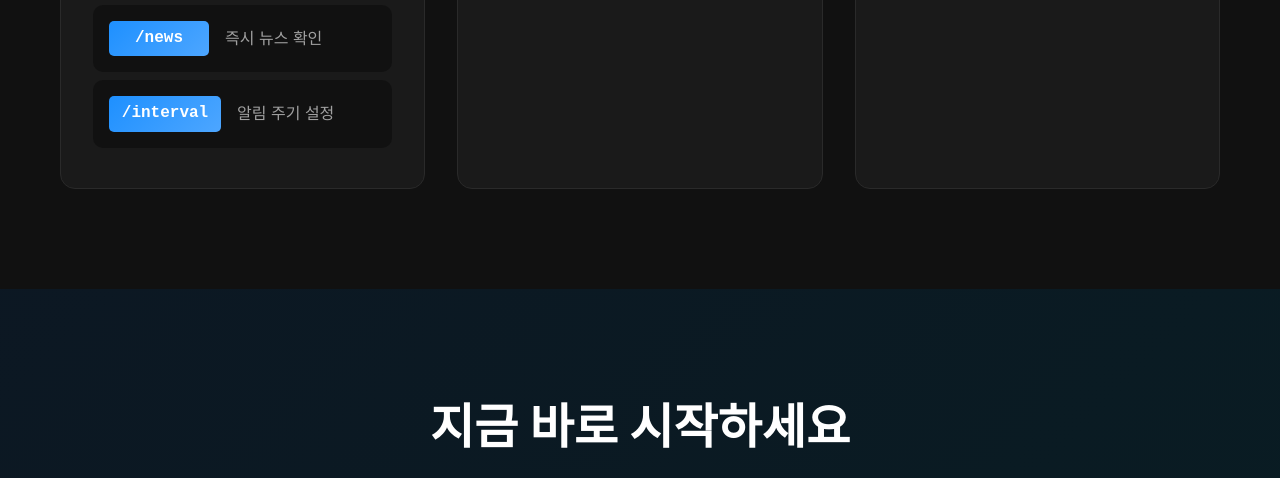
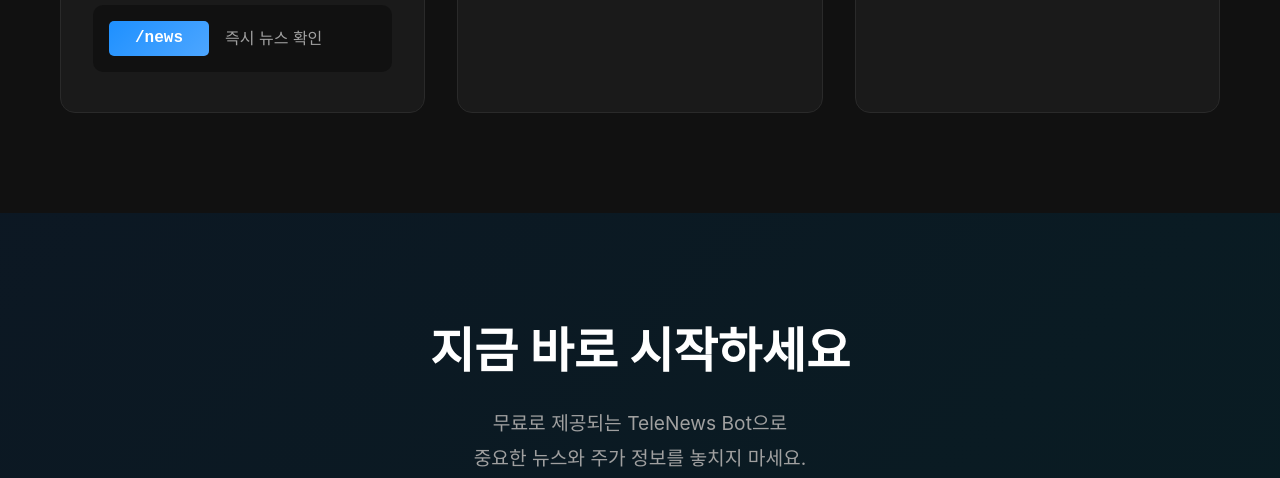
Before and after one commit to gmlehddl95/telenews-website, a plain HTML site: page index.html in a window 1280 px wide. Shown: the part 2738-3216 px from the top of the page. Drawn offline with Linux system fonts and the light colour scheme.

Commit message:
수정: /interval 명령어 제거
- 실제로 구현되지 않은 /interval 명령어를 홈페이지에서 제거
- 알림 주기 설정 기능이 구현되지 않았으므로 명령어 목록에서 삭제
- 실제 구현된 명령어만 정확히 표시

```diff
--- a/index.html
+++ b/index.html
@@ -153,10 +153,6 @@
                         <code>/news</code>
                         <span>즉시 뉴스 확인</span>
                     </div>
-                    <div class="command-item">
-                        <code>/interval</code>
-                        <span>알림 주기 설정</span>
-                    </div>
                 </div>
 
                 <div class="command-group">
```
